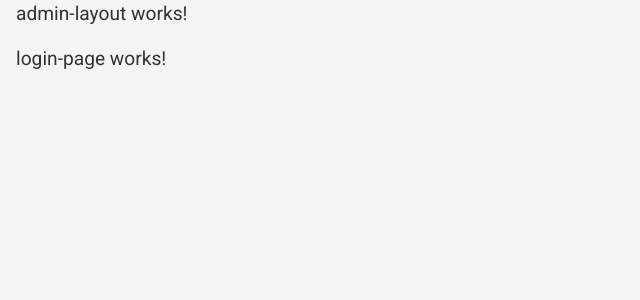
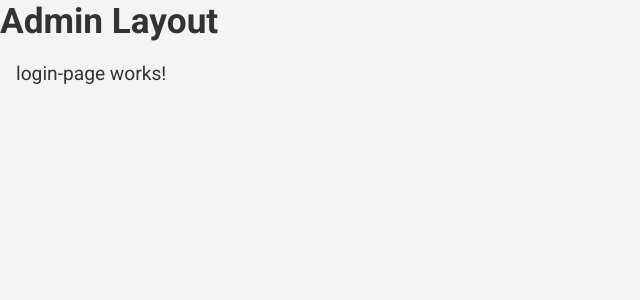
Before and after one commit to MaksymMishchenko/CookingBlogFrontend, an Angular app in the folder CookingBlogFrontend/: page /admin/login in a window 1280 px wide. Shown: the top 300 px of the page, without its empty margins (0-640 px from the left). Built offline with nearby package versions, Linux system fonts and the light colour scheme.

Commit message:
feat(admin-layout): Create admin-layout and add component to routes

```diff
--- a/CookingBlogFrontend/src/app/admin/shared/components/admin-layout/admin-layout.component.html
+++ b/CookingBlogFrontend/src/app/admin/shared/components/admin-layout/admin-layout.component.html
@@ -1,2 +1,2 @@
-<p>admin-layout works!</p>
+<h1>Admin Layout</h1>
 <router-outlet></router-outlet>
--- a/CookingBlogFrontend/src/app/admin/shared/components/admin-layout/admin-layout.component.ts
+++ b/CookingBlogFrontend/src/app/admin/shared/components/admin-layout/admin-layout.component.ts
@@ -1,6 +1,5 @@
 import { Component } from '@angular/core';
 import { RouterOutlet } from '@angular/router';
-import { LoginPageComponent } from '../../../login-page/login-page.component';
 
 @Component({
   selector: 'app-admin-layout',
--- a/CookingBlogFrontend/src/app/app.config.ts
+++ b/CookingBlogFrontend/src/app/app.config.ts
@@ -1,8 +1,13 @@
 import { ApplicationConfig, provideZoneChangeDetection } from '@angular/core';
-import { provideRouter } from '@angular/router';
+import { provideHttpClient } from '@angular/common/http';
+import { PreloadAllModules, provideRouter, withPreloading } from '@angular/router';
 
 import { routes } from './app.routes';
 
 export const appConfig: ApplicationConfig = {
-  providers: [provideZoneChangeDetection({ eventCoalescing: true }), provideRouter(routes)]
+  providers: [
+    provideZoneChangeDetection({ eventCoalescing: true }),
+    provideRouter(routes, withPreloading(PreloadAllModules)),
+    provideHttpClient()
+  ]
 };
```
